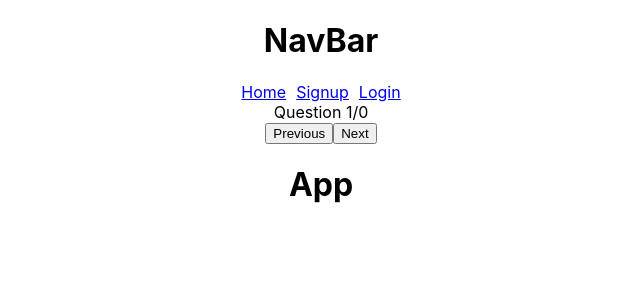
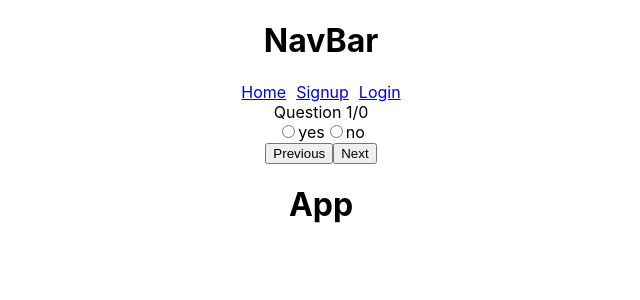
Before and after one commit to cmann80/phase-5-dialect-map, a React (Create React App) app in the folder client/: page /survey in a window 1280 px wide. Shown: the top 300 px of the page, without its empty margins (319-959 px from the left). Built offline with nearby package versions, Linux system fonts and the light colour scheme; no server answers.

Commit message:
added yes/no radio buttons

```diff
--- a/client/src/components/Survey/Survey.js
+++ b/client/src/components/Survey/Survey.js
@@ -4,11 +4,12 @@ import "./Survey.css"
 
 function Survey({questionArray}){
 
-console.log(questionArray)
+
 
     //state for what question is currently on the page
     const [currentQuestion, setCurrentQuestion] = useState(0)
 
+    console.log(currentQuestion)
 
     function incrementQuestion(){
         if (currentQuestion < questionArray.length -1){
@@ -30,6 +31,14 @@ console.log(questionArray)
             <div className ="question-text">
                 {questionArray[currentQuestion]}
             </div>
+            <div className = "response-choices">
+                <form>
+                    <input type = "radio" name = "choice" value ="yes"/>
+                    <label for="yes">yes</label>
+                    <input type = "radio" name ="choice" value ="no"/>
+                    <label for="no">no</label>
+                </form>
+            </div>
             <div className="direction-buttons">
             <button onClick={() => decrementQuestion()}>Previous</button>
             <button onClick={() => incrementQuestion()}>Next</button>
```
